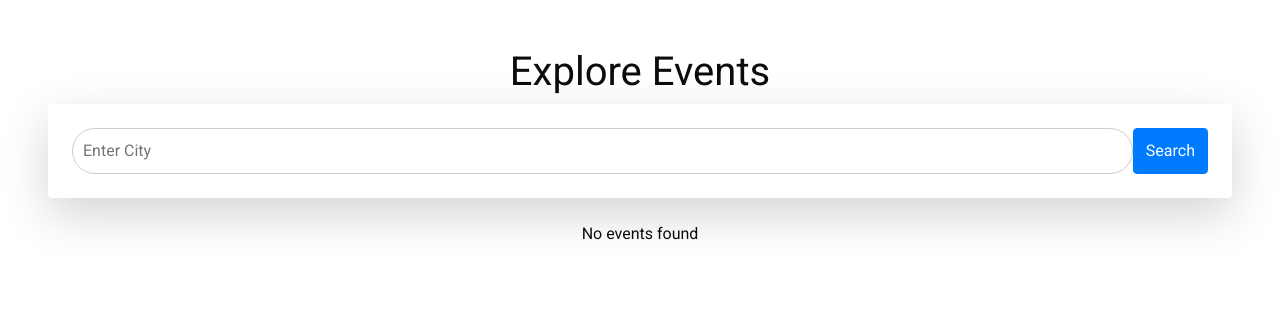
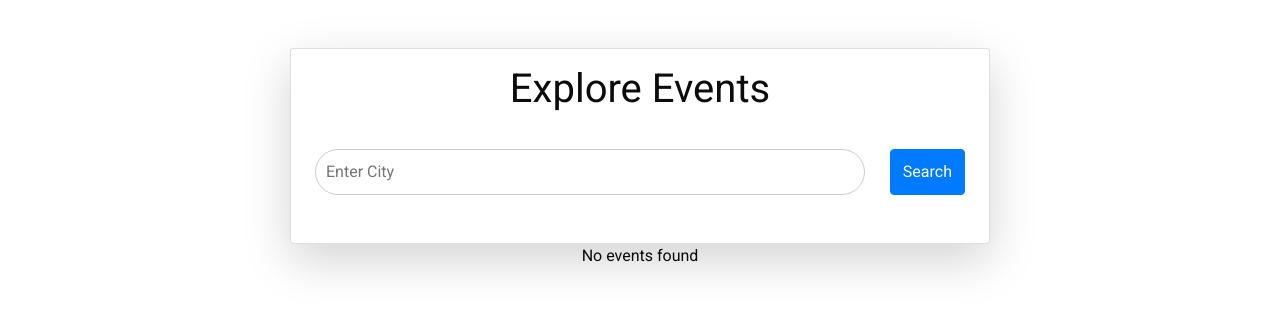
Before and after one commit to atticus-ezis/boardforthebored, a Django app: page /events/explore/ in a window 1280 px wide. Shown: the part 70-382 px from the top of the page. Run offline with Django 5.2, Linux system fonts and the light colour scheme; some libraries are stand-ins or nearby versions.

Commit message:
styling for results page

```diff
--- a/static/css/style.css
+++ b/static/css/style.css
@@ -874,4 +874,10 @@ a:focus {
   border: 1px solid #ccc;
   padding: 10px;
   box-sizing: border-box; /* Ensures padding doesn't overflow the width */
+  margin-right: 25px;
 }
+
+.purple-background {
+  background: linear-gradient(135deg,#a454fd, #2b05df);
+
+}
--- a/templates/explore_events.html
+++ b/templates/explore_events.html
@@ -3,23 +3,30 @@
 
 {% block content %}
 
+
     <div class="position-relative p-5">
+
         <div class="d-flex flex-column justify-content-center align-items-center">
 
-        <h1 class="">Explore Events</h1>
+            <div class="card w-100 rounded shadow-lg" style="max-width: 700px;">
+
+                <h1 class="card-title text-center mt-3">Explore Events</h1>
 
                 <!-- enter city form -->
 
-        <form method="POST" class="d-flex p-4 justify-content-between rounded shadow-lg w-100">
+                <form method="POST" class="card-body d-flex p-4 justify-content-between" >
                     {% csrf_token %}
                     {{ form.city }} <!-- add .city to remove conflicting markup -->
                     <button class="btn btn-primary" type="submit">Search</button>
                 </form>
                 <br>
 
+            </div>
+
+
             <!-- results -->
             {% if events %}
-            <ul>
+                <ul class="">
                     {% for event in events %}
                         <li>
                             <h3>{{ event.name }}</h3>
@@ -36,15 +43,14 @@
                             <p>City: {{ event.venue_city }}</p>
                             <a href="{{ event.info }}" target="_blank">More Info / Buy Tickets</a>
                         </li>
-
                     {% endfor %}
                 </ul>
             {% else %}
                 <p>No events found</p>
             {% endif %}
         </div>
-
     </div>
 
 
+
 {% endblock content %}
```
Lines whose indentation alone changed are shown as unchanged.
